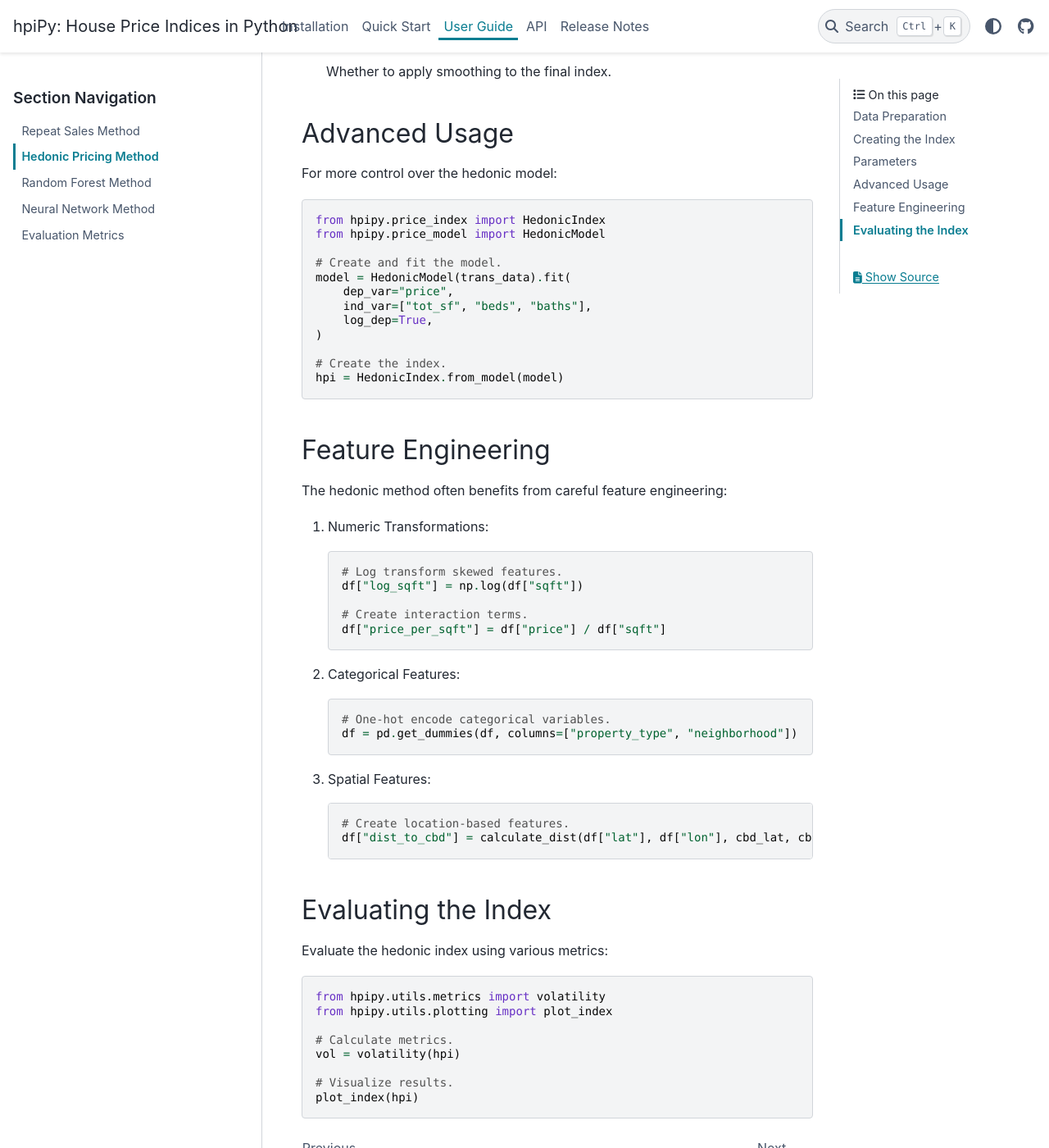
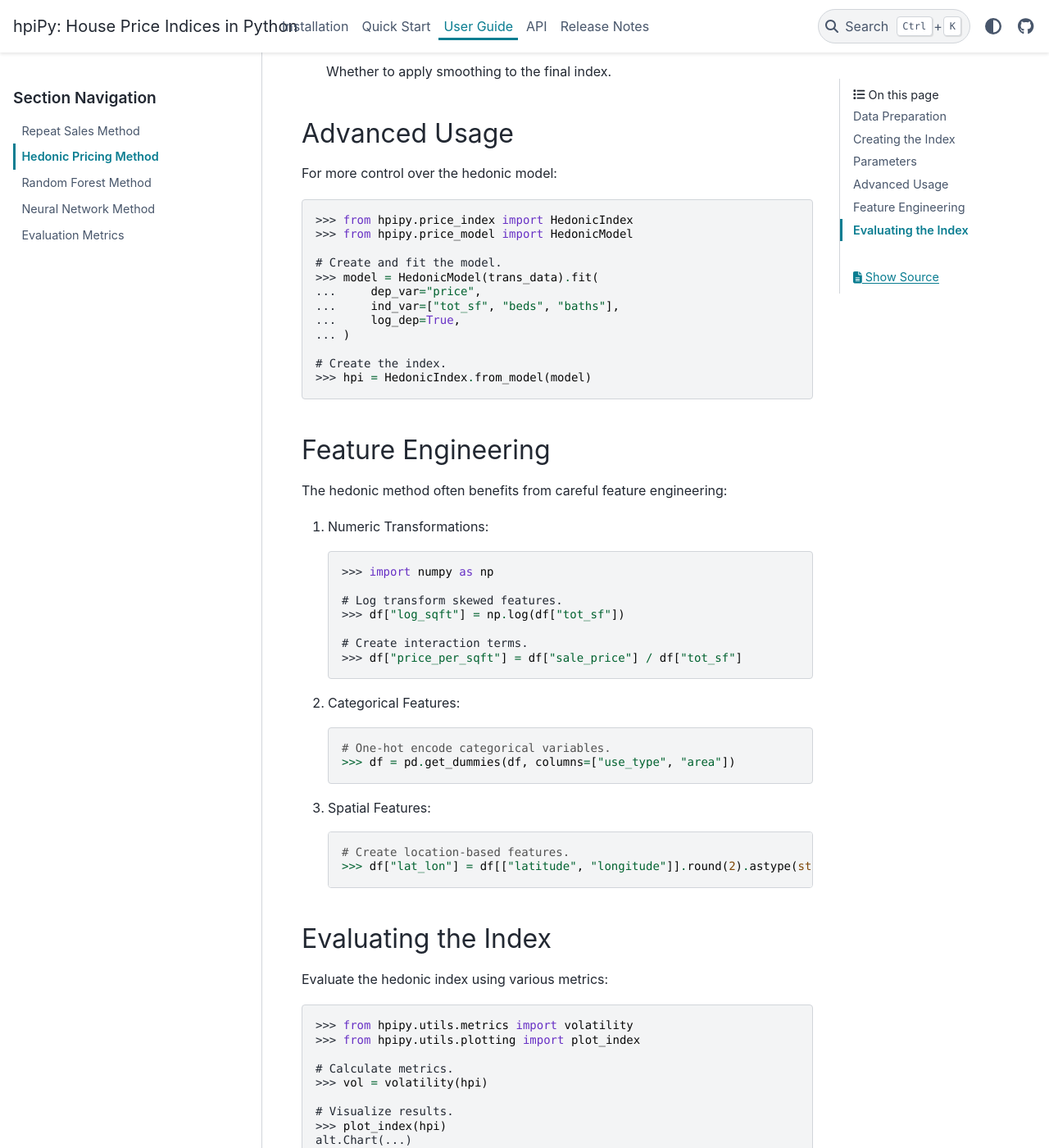
Before and after one commit to reidjohnson/hpipy, a Sphinx documentation site: the page built from docs/source/user_guide/hedonic_pricing.rst, in a window 1280 px wide and 1400 px high, scrolled down 1797 px. Shown: the whole window at 82% size. Built offline with Sphinx 7.4.7 and the PyData theme 0.15.4, drawn with Linux system fonts in a browser that asks for light colours; the version number is read from the project's files by our own code; some of the changed text lies outside the part shown.

```diff
--- a/docs/source/conf.py
+++ b/docs/source/conf.py
@@ -79,3 +79,7 @@ myst_enable_extensions = [
     "colon_fence",
     "deflist",
 ]
+
+# Copybutton settings.
+copybutton_prompt_text = r">>> |\.\.\. "
+copybutton_prompt_is_regexp = True
--- a/docs/source/user_guide/hedonic_pricing.rst
+++ b/docs/source/user_guide/hedonic_pricing.rst
@@ -44,19 +44,19 @@ Once your data is prepared, you can create the hedonic price index:
 
 .. code-block:: python
 
-    from hpipy.price_index import HedonicIndex
+    >>> from hpipy.price_index import HedonicIndex
 
     # Create the index.
-    hpi = HedonicIndex.create_index(
-        trans_data=trans_data,
-        date="sale_date",
-        price="sale_price",
-        dep_var="price",
-        ind_var=["tot_sf", "beds", "baths"],
-        estimator="robust",  # or "base", "weighted"
-        log_dep=True,
-        smooth=True,
-    )
+    >>> hpi = HedonicIndex.create_index(
+    ...     trans_data=trans_data,
+    ...     date="sale_date",
+    ...     price="sale_price",
+    ...     dep_var="price",
+    ...     ind_var=["tot_sf", "beds", "baths"],
+    ...     estimator="robust",  # or "base", "weighted"
+    ...     log_dep=True,
+    ...     smooth=True,
+    ... )
 
 Parameters
 ----------
@@ -86,18 +86,18 @@ For more control over the hedonic model:
 
 .. code-block:: python
 
-    from hpipy.price_index import HedonicIndex
-    from hpipy.price_model import HedonicModel
+    >>> from hpipy.price_index import HedonicIndex
+    >>> from hpipy.price_model import HedonicModel
 
     # Create and fit the model.
-    model = HedonicModel(trans_data).fit(
-        dep_var="price",
-        ind_var=["tot_sf", "beds", "baths"],
-        log_dep=True,
-    )
+    >>> model = HedonicModel(trans_data).fit(
+    ...     dep_var="price",
+    ...     ind_var=["tot_sf", "beds", "baths"],
+    ...     log_dep=True,
+    ... )
 
     # Create the index.
-    hpi = HedonicIndex.from_model(model)
+    >>> hpi = HedonicIndex.from_model(model)
 
 Feature Engineering
 -------------------
@@ -108,25 +108,27 @@ The hedonic method often benefits from careful feature engineering:
 
    .. code-block:: python
 
+       >>> import numpy as np
+
        # Log transform skewed features.
-       df["log_sqft"] = np.log(df["sqft"])
+       >>> df["log_sqft"] = np.log(df["tot_sf"])
 
        # Create interaction terms.
-       df["price_per_sqft"] = df["price"] / df["sqft"]
+       >>> df["price_per_sqft"] = df["sale_price"] / df["tot_sf"]
 
 2. Categorical Features:
 
    .. code-block:: python
 
        # One-hot encode categorical variables.
-       df = pd.get_dummies(df, columns=["property_type", "neighborhood"])
+       >>> df = pd.get_dummies(df, columns=["use_type", "area"])
 
 3. Spatial Features:
 
    .. code-block:: python
 
        # Create location-based features.
-       df["dist_to_cbd"] = calculate_dist(df["lat"], df["lon"], cbd_lat, cbd_lon)
+       >>> df["lat_lon"] = df[["latitude", "longitude"]].round(2).astype(str).agg("_".join, axis=1)
 
 Evaluating the Index
 --------------------
@@ -135,11 +137,12 @@ Evaluate the hedonic index using various metrics:
 
 .. code-block:: python
 
-    from hpipy.utils.metrics import volatility
-    from hpipy.utils.plotting import plot_index
+    >>> from hpipy.utils.metrics import volatility
+    >>> from hpipy.utils.plotting import plot_index
 
     # Calculate metrics.
-    vol = volatility(hpi)
+    >>> vol = volatility(hpi)
 
     # Visualize results.
-    plot_index(hpi)
+    >>> plot_index(hpi)
+    alt.Chart(...)
```
Also changed, not shown: other parts of docs/source/user_guide/hedonic_pricing.rst (+13 -13 lines), README.md (+5 -1 lines), docs/source/quickstart.rst (+22 -23 lines), docs/source/user_guide/neural_network.rst (+126 -44 lines), docs/source/user_guide/random_forest.rst (+35 -27 lines), docs/source/user_guide/repeat_sales.rst (+38 -37 lines), 8 other files.
